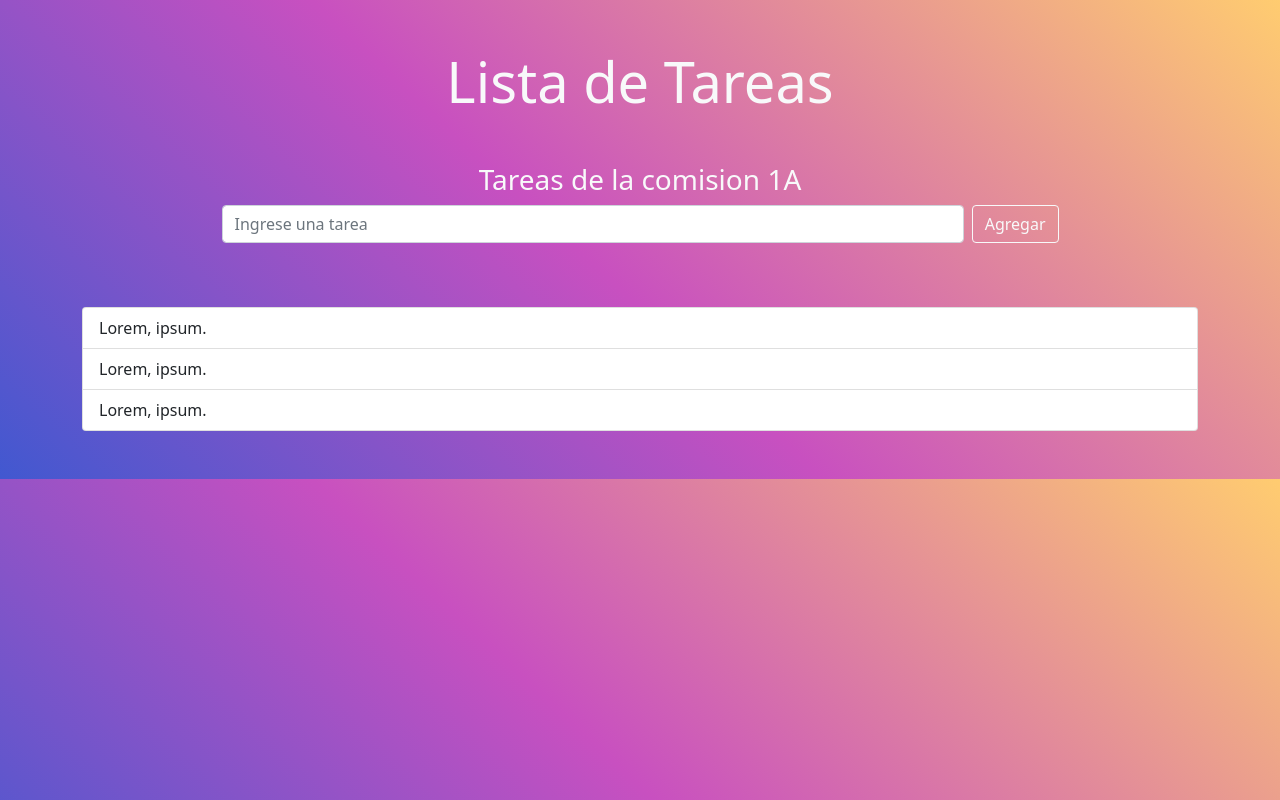
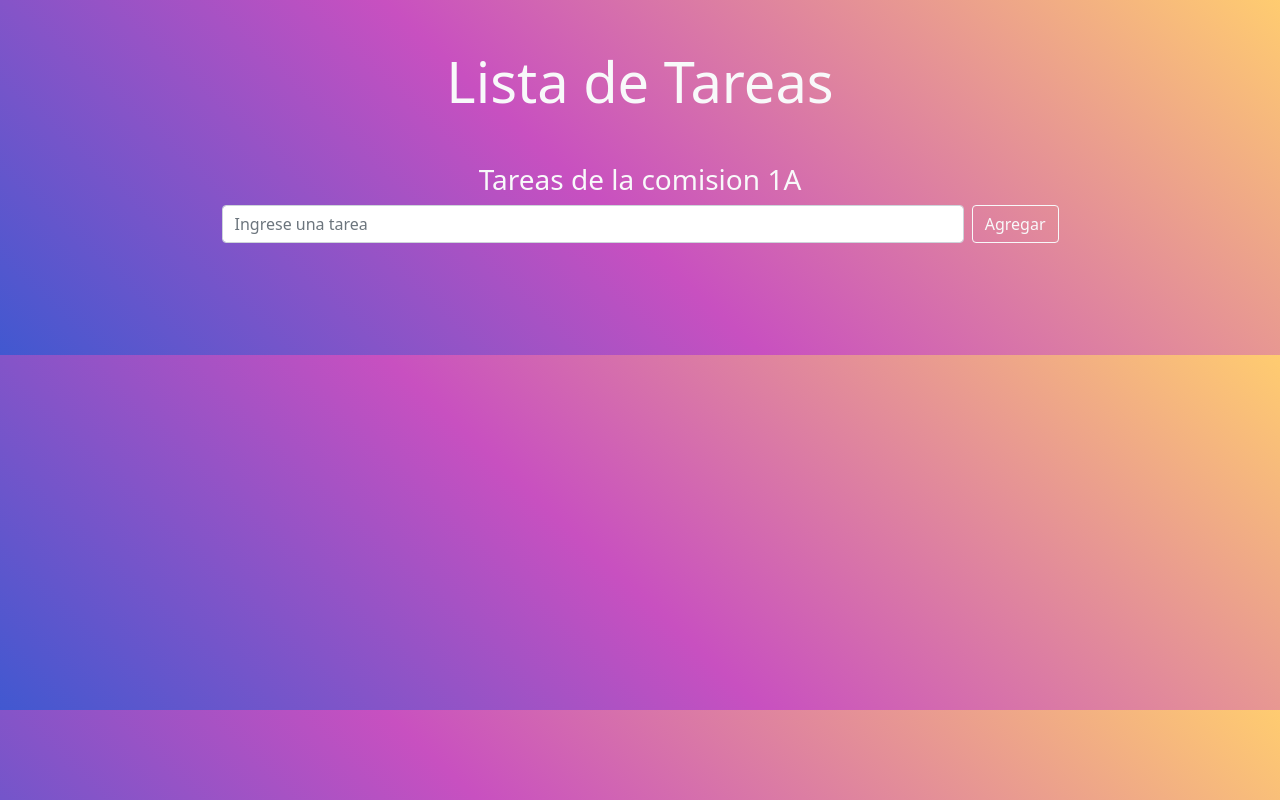
Before and after one commit to OttoCab/Task-List-React, a React (Create React App) app: page / in a window 1280 px wide. Built offline with nearby package versions, Linux system fonts and the light colour scheme.

Commit message:
Agregamos el componente ItemTarea

```diff
--- a/src/components/FormTareas.js
+++ b/src/components/FormTareas.js
@@ -49,7 +49,7 @@ return (
         </form>
     </div>
     <section className='container my-5'>
-    <ListaTarea></ListaTarea>
+    <ListaTarea arregloTareas={tareas}></ListaTarea>
     </section>
     </Fragment>
 );
--- /dev/null
+++ b/src/components/ItemTarea.js
@@ -0,0 +1,9 @@
+import React from 'react';
+
+const ItemTarea = (props) => {
+    return (
+        <li className='list-group-item my-1'>{props.dato}</li>
+    );
+};
+
+export default ItemTarea;
--- a/src/components/ListaTarea.js
+++ b/src/components/ListaTarea.js
@@ -1,11 +1,13 @@
 import React from 'react';
+import ItemTarea from './ItemTarea';
 
-const ListaTarea = () => {
+const ListaTarea = (props) => {
     return (
         <ul className='list-group'>
-            <li className='list-group-item'>Lorem, ipsum.</li>
-            <li className='list-group-item'>Lorem, ipsum.</li>
-            <li className='list-group-item'>Lorem, ipsum.</li>
+            {
+                props.arregloTareas.map((valor,indice)=> <ItemTarea key={indice} dato={valor}/> )
+            }
+
         </ul>
     );
 };
```
